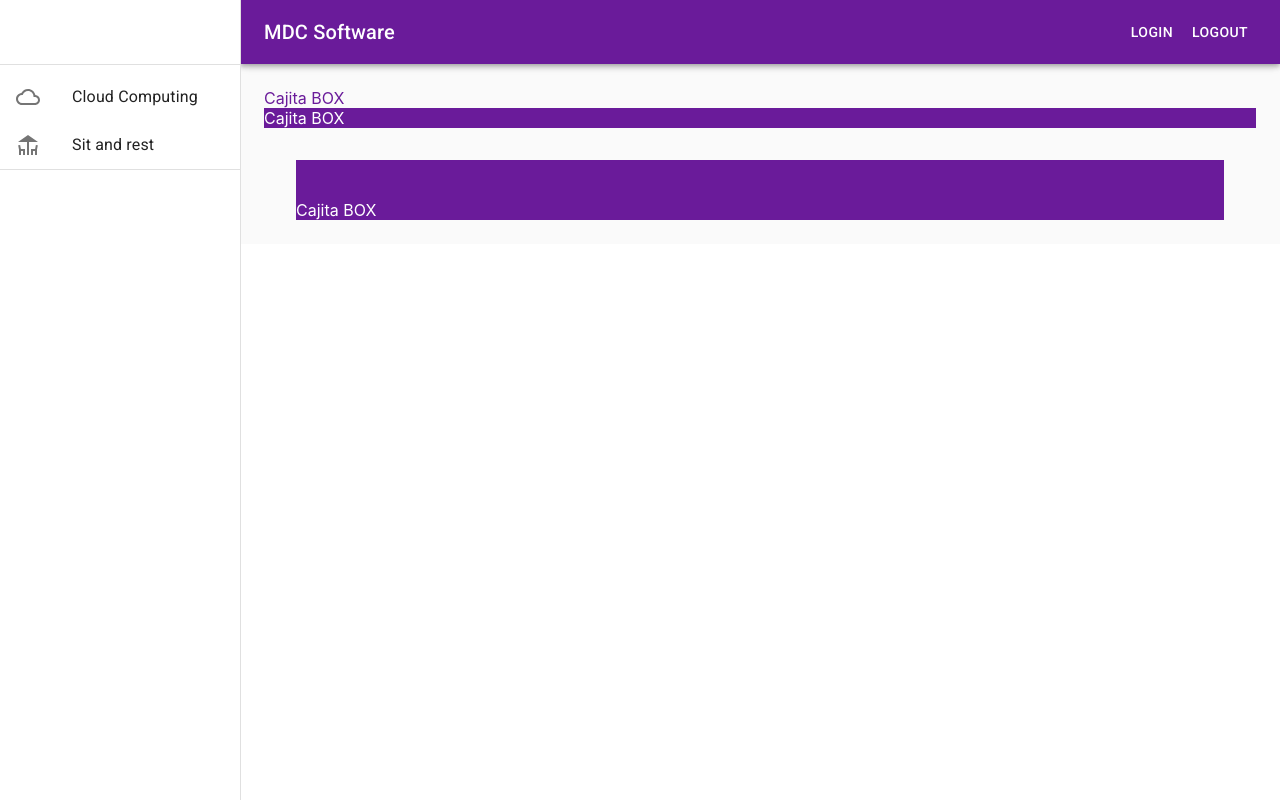
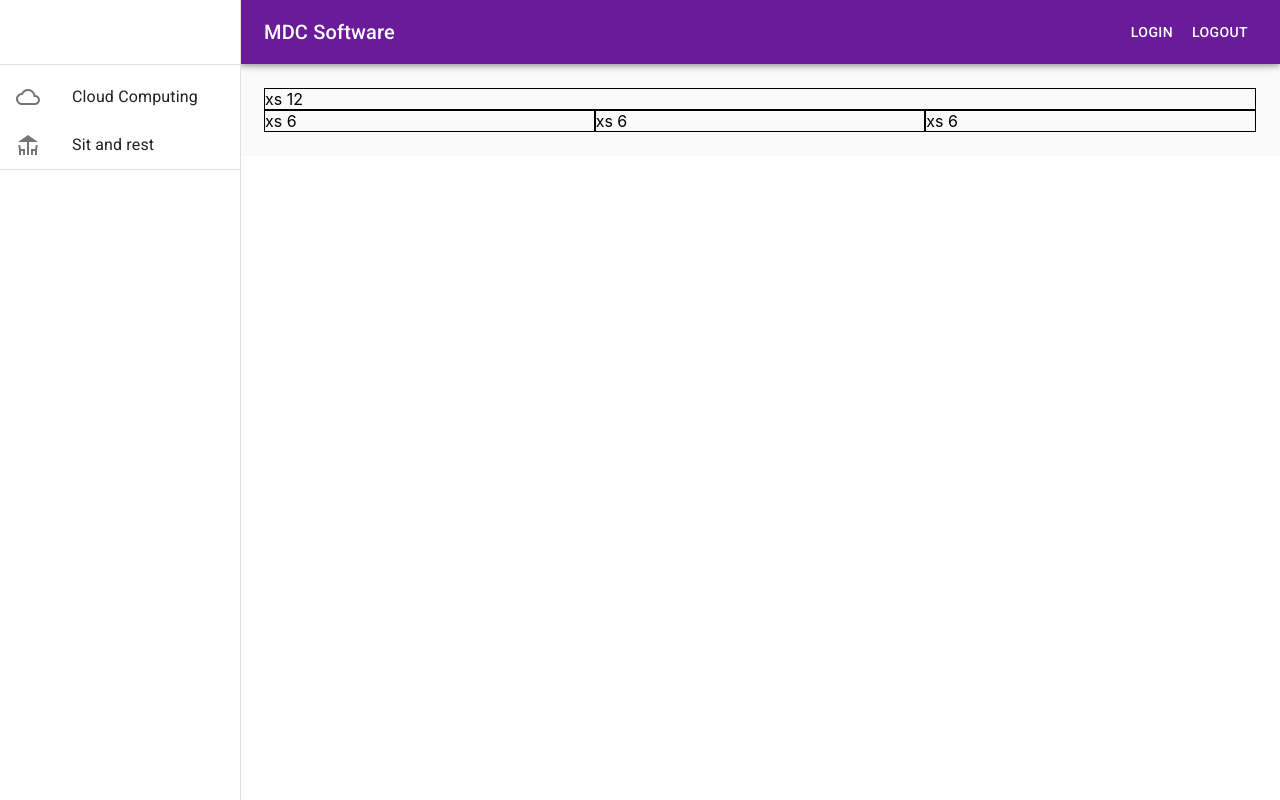
Before and after one commit to mnkboy/tutorial-material-ui, a React (Create React App) app: page / in a window 1280 px wide. Built offline with nearby package versions, Linux system fonts and the light colour scheme; the HTML template or start-up script is replaced by a standard one.

Commit message:
Fin tutorial 13 grid con boxes

```diff
--- a/src/components/Cajita.jsx
+++ b/src/components/Cajita.jsx
@@ -1,25 +1,30 @@
 import React from 'react'
-import { Box } from '@material-ui/core'
+import { Box, Grid } from '@material-ui/core'
 function Cajita() {
     return (
         <div>
-            <Box
-                color='primary.main'
-            >Cajita BOX
-            </Box>
-            <Box
-                color='primary.contrastText'
-                bgcolor='primary.main'
-            >Cajita BOX
-            </Box>
-            <Box
-                color='primary.contrastText'
-                bgcolor='primary.main'
-                mx={4}
-                mt={4}
-                pt={5}
-            >Cajita BOX
-            </Box>
+            <Grid container>
+                <Grid item xs={12}>
+                    <Box border={1}>
+                        xs 12
+                    </Box>
+                </Grid>
+                <Grid item xs={12} sm={6} md={4}>
+                    <Box border={1}>
+                        xs 6
+                    </Box>
+                </Grid>
+                <Grid item xs={12} sm={6} md={4}>
+                    <Box border={1}>
+                        xs 6
+                    </Box>
+                </Grid>
+                <Grid item xs={12} sm={6} md={4}>
+                    <Box border={1}>
+                        xs 6
+                    </Box>
+                </Grid>
+            </Grid>
         </div>
     )
 }
```
Also changed, not shown: 1 other file (tests, documents, lock files or other folders).
